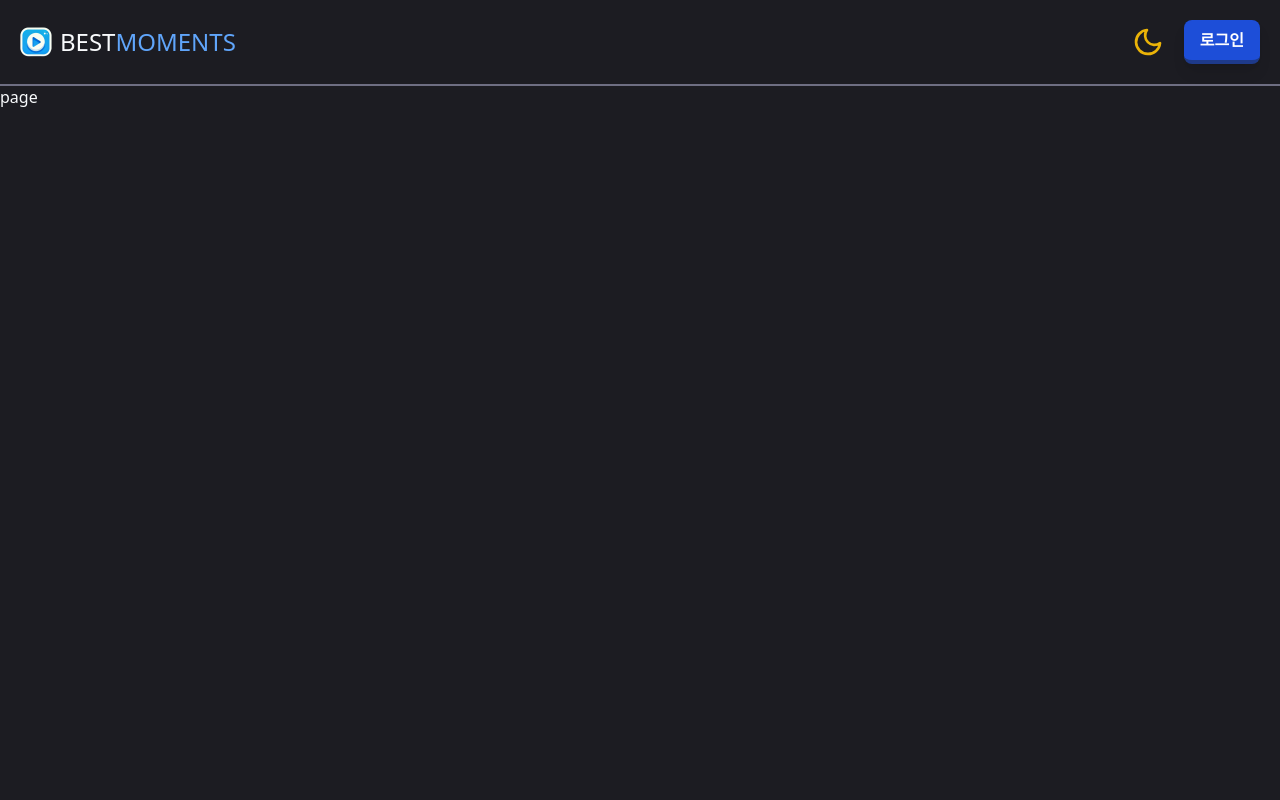
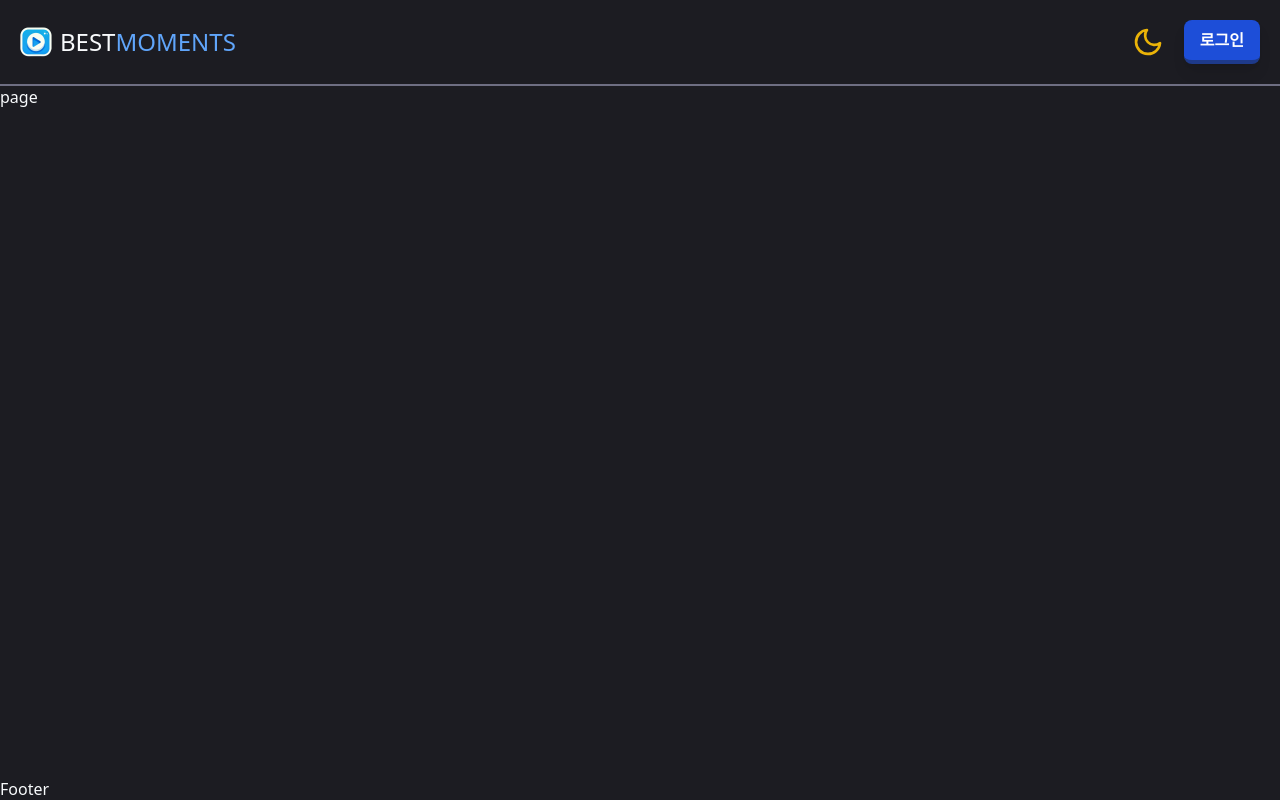
Before and after one commit to Team-J9/BestMoments-Frontend, a Next.js app: page / in a window 1280 px wide. Built offline with nearby package versions, Linux system fonts and the light colour scheme.

Commit message:
design: 임시 footer 컴포넌트 추가

```diff
--- a/app/(app)/layout.tsx
+++ b/app/(app)/layout.tsx
@@ -3,6 +3,7 @@ import ThemeProvider from '@/components/Theme/Provider';
 import Header from '@/components/common/Header';
 import './globals.css';
 import TransitionInitializer from '@/app/TransitionInitializer';
+import Footer from '@/components/common/Footer';
 
 export const metadata = {
   title: 'BestMoments',
@@ -15,10 +16,13 @@ export const metadata = {
 const RootLayout = ({ children }: { children: ReactNode }) => {
   return (
     <html suppressHydrationWarning lang="ko">
-      <body className="prose dark:prose-invert">
+      <body>
         <ThemeProvider>
-          <Header />
-          {children}
+          <div className="flex flex-col min-h-screen">
+            <Header />
+            <main className="flex-grow">{children}</main>
+            <Footer />
+          </div>
           <TransitionInitializer />
         </ThemeProvider>
       </body>
--- /dev/null
+++ b/components/common/Footer.tsx
@@ -0,0 +1,5 @@
+const Footer = () => {
+  return <footer>Footer</footer>;
+};
+
+export default Footer;
```
